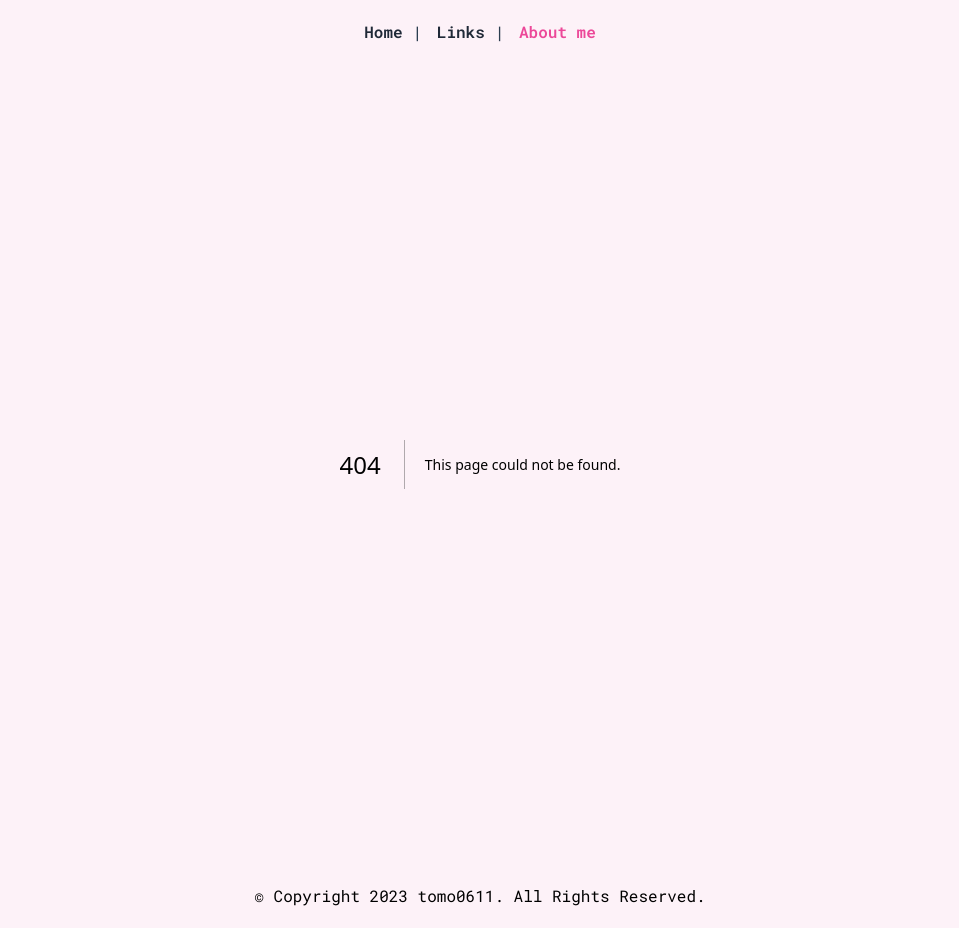
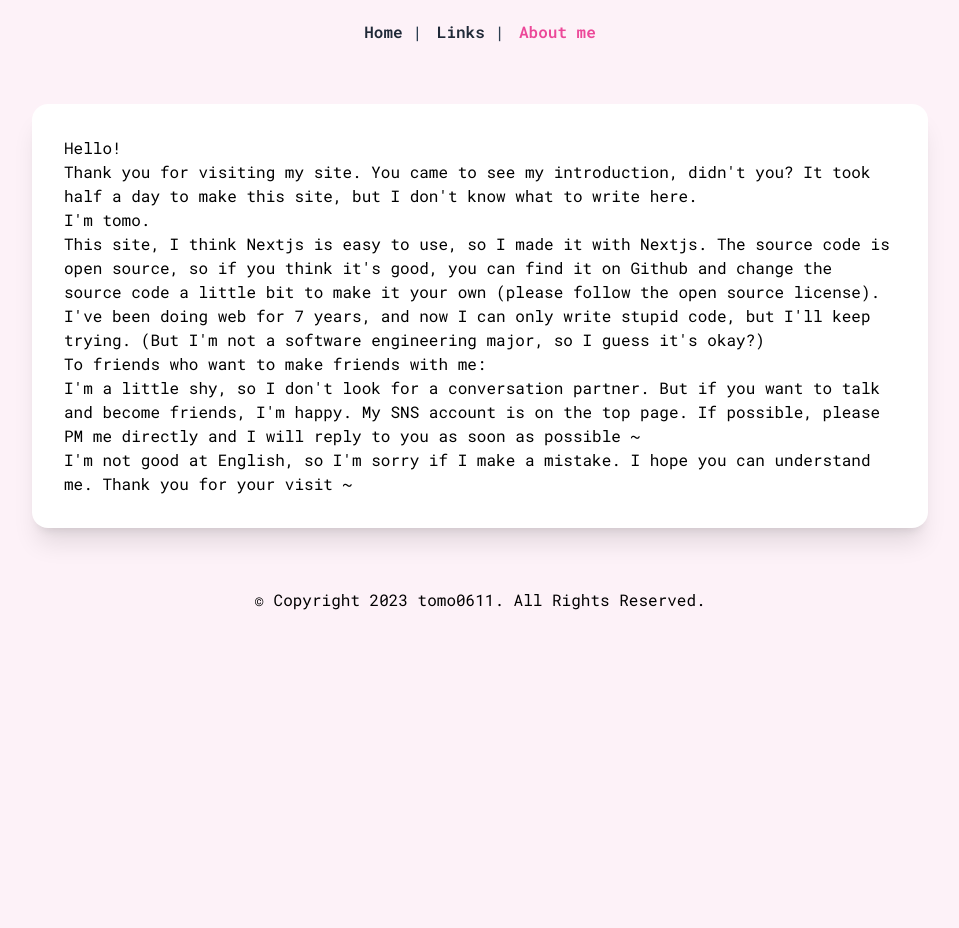
Before and after one commit to tomo0611/tomo0611-home, a Next.js app: page /about in a window 1280 px wide. Before the commit this address had no page. Shown: the whole page, without its empty margins (160-1119 px from the left). After the commit the page ends 800 px from the top, so only its background shows below. Built offline with nearby package versions, Linux system fonts and the light colour scheme.

Commit message:
Aboutページの作成

```diff
--- /dev/null
+++ b/src/app/about/page.tsx
@@ -0,0 +1,28 @@
+import Image from 'next/image'
+import { roboto_mono } from '@/app/fonts'
+import Link from 'next/link'
+export default function Home() {
+    return (
+        <main className={"z-0 " + roboto_mono.className}>
+            <div>
+                <div className="flex justify-center">
+                    <div className="bg-white card md:card-side shadow-xl mx-5 md:mt-10 mt-4 mb-10 md:max-w-4xl">
+                        <div className="card-body">
+                            <div className="whitespace-pre-line">
+                                <p>Hello!</p>
+
+                                <p>Thank you for visiting my site. You came to see my introduction, didn't you? It took half a day to make this site, but I don't know what to write here. </p>
+                                <p>I'm tomo.</p>
+                                <p>This site, I think Nextjs is easy to use, so I made it with Nextjs. The source code is open source, so if you think it's good, you can find it on Github and change the source code a little bit to make it your own (please follow the open source license).</p>
+                                <p>I've been doing web for 7 years, and now I can only write stupid code, but I'll keep trying. (But I'm not a software engineering major, so I guess it's okay?)</p>
+                                <p>To friends who want to make friends with me:</p>
+                                <p>I'm a little shy, so I don't look for a conversation partner. But if you want to talk and become friends, I'm happy. My SNS account is on the top page. If possible, please PM me directly and I will reply to you as soon as possible ~</p>
+                                <p>I'm not good at English, so I'm sorry if I make a mistake. I hope you can understand me. Thank you for your visit ~</p>
+                            </div>
+                        </div>
+                    </div>
+                </div>
+            </div>
+        </main>
+    )
+}
```
